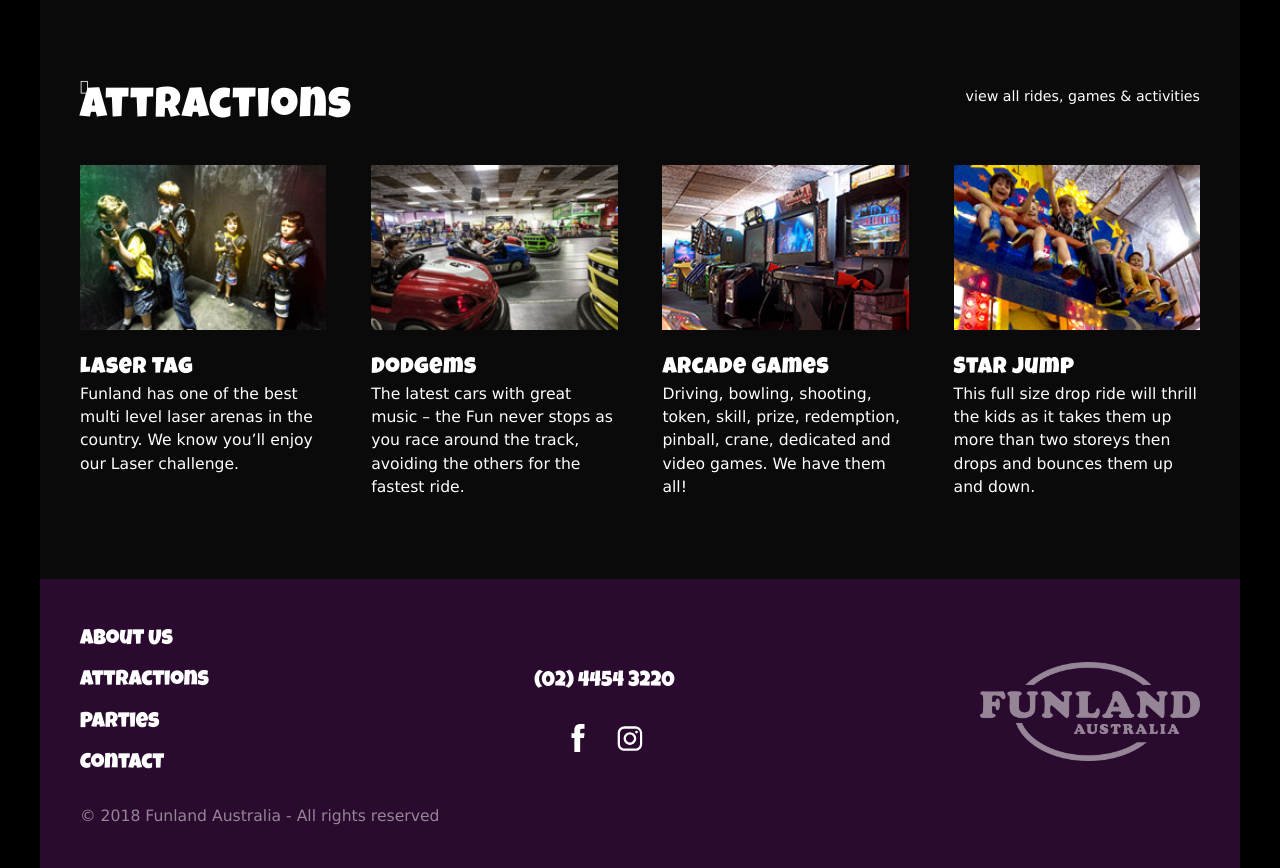
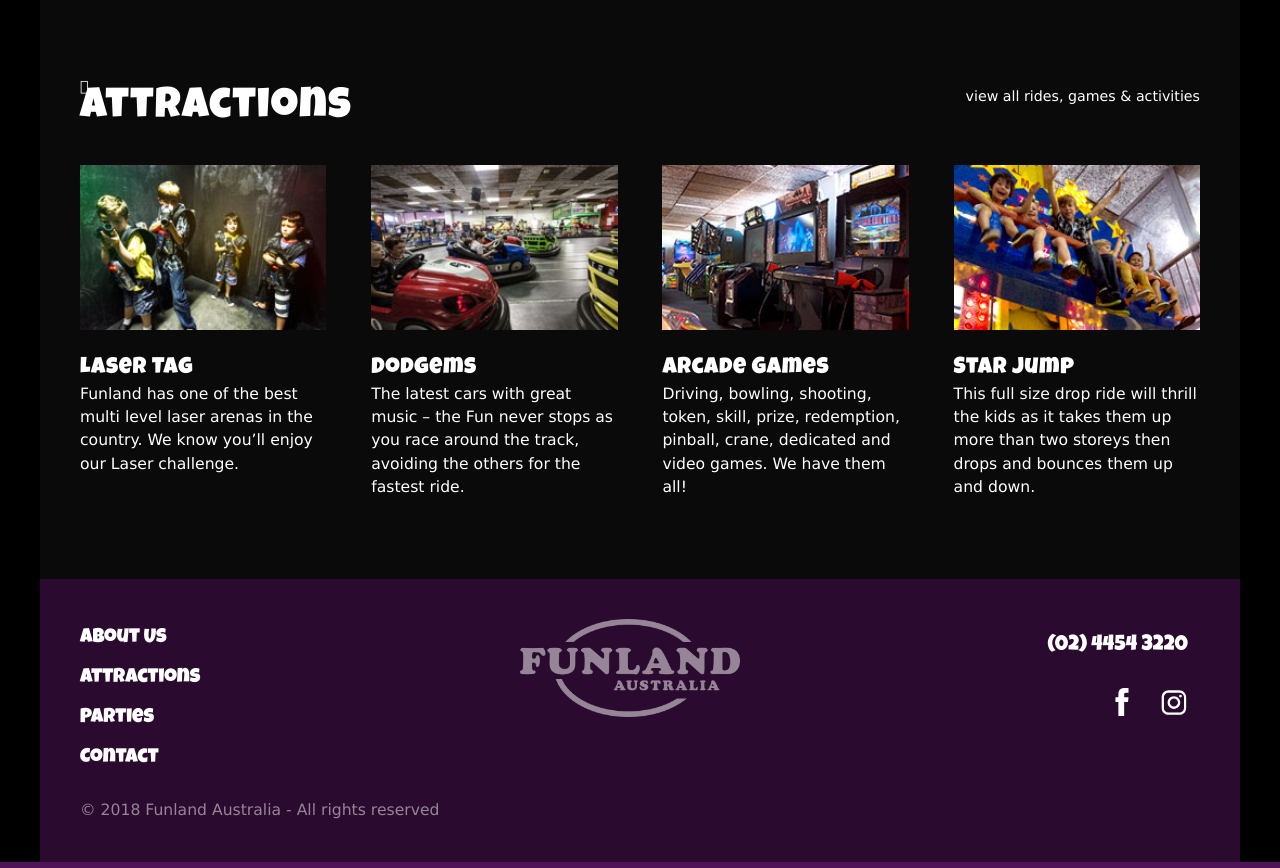
Before and after one commit to angusm73/Funland, a PHP site: page / in a window 1280 px wide. Shown: the part 1781-2649 px from the top of the page. Run offline with PHP 8.4, Linux system fonts and the light colour scheme; data that the repository does not hold is empty; some libraries are stand-ins or nearby versions.

Commit message:
Mobile optimised header + footer

```diff
--- a/src/inc/footer.php
+++ b/src/inc/footer.php
@@ -7,6 +7,11 @@
                 <a href="/parties" id="fPartyLink" title="Info about our parties" <?= ($page_id == 4 ? ' class="active"' : '') ?>><span>Parties</span></a>
                 <a href="/contact" id="fContactLink" title="Get in touch via phone, email or drop into the box" <?= ($page_id == 5 ? ' class="active"' : '') ?>><span>Contact</span></a>
             </nav>
+            <div class="logo">
+                <a href="/">
+                    <img src="/img/funland-logo.png" alt="Funland Australia">
+                </a>
+            </div>
             <div class="social">
                 <a href="tel:0244543220" class="phone" id="fCtaNumber">(02) 4454 3220</a>
                 <a href="https://www.facebook.com/FunlandUlladulla/" target="_blank" title="View Funland Australi on Facebook">
@@ -14,11 +19,6 @@
                 </a>
                 <a href="https://www.instagram.com/ulladullafunland/" target="_blank" title="View Funland Australi on Instagram">
                     <svg version="1.1" xmlns="http://www.w3.org/2000/svg" xmlns:xlink="http://www.w3.org/1999/xlink" x="0px" y="0px" fill="currentColor" viewBox="0 0 56.7 56.7" enable-background="new 0 0 56.7 56.7" xml:space="preserve"><g><path d="M28.2,16.7c-7,0-12.8,5.7-12.8,12.8s5.7,12.8,12.8,12.8S41,36.5,41,29.5S35.2,16.7,28.2,16.7z M28.2,37.7 c-4.5,0-8.2-3.7-8.2-8.2s3.7-8.2,8.2-8.2s8.2,3.7,8.2,8.2S32.7,37.7,28.2,37.7z"></path><circle cx="41.5" cy="16.4" r="2.9"></circle><path d="M49,8.9c-2.6-2.7-6.3-4.1-10.5-4.1H17.9c-8.7,0-14.5,5.8-14.5,14.5v20.5c0,4.3,1.4,8,4.2,10.7c2.7,2.6,6.3,3.9,10.4,3.9 h20.4c4.3,0,7.9-1.4,10.5-3.9c2.7-2.6,4.1-6.3,4.1-10.6V19.3C53,15.1,51.6,11.5,49,8.9z M48.6,39.9c0,3.1-1.1,5.6-2.9,7.3 s-4.3,2.6-7.3,2.6H18c-3,0-5.5-0.9-7.3-2.6C8.9,45.4,8,42.9,8,39.8V19.3c0-3,0.9-5.5,2.7-7.3c1.7-1.7,4.3-2.6,7.3-2.6h20.6 c3,0,5.5,0.9,7.3,2.7c1.7,1.8,2.7,4.3,2.7,7.2V39.9L48.6,39.9z"></path></g></svg>
-                </a>
-            </div>
-            <div class="logo">
-                <a href="/">
-                    <img src="/img/funland-logo.png" alt="Funland Australia">
                 </a>
             </div>
             <p class="copyright">&copy; <?=date('Y')?> Funland Australia - All rights reserved</p>
--- a/src/inc/header.php
+++ b/src/inc/header.php
@@ -80,10 +80,10 @@
                     </a>
                 </div>
                 <nav class="main-nav">
-                    <a href="/about" id="hAboutLink" title="See who we are + what we have to offer"<?= ($page_id == 3 ? ' class="active"' : '') ?>><span>About Us</span></a>
-                    <a href="/attractions" id="hAttractionsLink" title="View our great value rides + attractions"<?= ($page_id == 2 ? ' class="active"' : '') ?>><span>Attractions</span></a>
-                    <a href="/parties" id="hPartyLink" title="Info about our parties" <?= ($page_id == 4 ? ' class="active"' : '') ?>><span>Parties</span></a>
-                    <a href="/contact" id="hContactLink" title="Get in touch via phone, email or drop into the box" <?= ($page_id == 5 ? ' class="active"' : '') ?>><span>Contact</span></a>
+                    <a href="/about" id="hAboutLink" title="See who we are + what we have to offer"<?= ($page_id == 3 ? ' class="active"' : '') ?>>About Us</a>
+                    <a href="/attractions" id="hAttractionsLink" title="View our great value rides + attractions"<?= ($page_id == 2 ? ' class="active"' : '') ?>>Attractions</a>
+                    <a href="/parties" id="hPartyLink" title="Info about our parties" <?= ($page_id == 4 ? ' class="active"' : '') ?>>Parties</a>
+                    <a href="/contact" id="hContactLink" title="Get in touch via phone, email or drop into the box" <?= ($page_id == 5 ? ' class="active"' : '') ?>>Contact</a>
                 </nav>
             </div>
         </header>
--- a/src/scss/_footer.scss
+++ b/src/scss/_footer.scss
@@ -8,7 +8,6 @@
         padding: 40px;
         background: darken($purple, 10%);
         color: $yellow;
-		align-items: center;
 		justify-content: space-between;
 		flex-wrap: wrap;
 	}
@@ -16,7 +15,6 @@
         @extend %transition;
         position: relative;
         display: block;
-		margin: -55px 0;
         min-width: 220px;
         max-width: 220px;
         opacity: 0.5;
@@ -32,13 +30,14 @@
             width: 100%;
             z-index: 1;
         }
-	}
+    }
 	.social {
         display: flex;
-        align-items: center;
-		justify-content: center;
-		flex-wrap: wrap;
-        text-align: center;
+        align-content: flex-start;
+        align-items: flex-start;
+        justify-content: flex-end;
+        text-align: right;
+        flex-wrap: wrap;
         font-family: $heading-font;
         a {
             @extend %transition;
@@ -66,18 +65,17 @@
         display: flex;
 		flex-direction: column;
 		align-items: flex-start;
-		margin-left: -$pad/4;
 		margin-bottom: 20px;
         a {
             @extend %transition;
-			position: relative;
+            position: relative;
             display: inline-block;
             color: #FFF;
             padding: $pad/8 $pad/4;
             text-decoration: none;
             text-align: center;
             font-family: $heading-font;
-            font-size: 1.5em;
+            font-size: 1.4em;
             outline: none;
             &:hover, &:focus {
                 transform: scale(1.08);
@@ -108,11 +106,23 @@
     }
 }
 
+@media (min-width: 721px) {
+    .footer {
+        .social, .footer-nav {
+            width: 25%;
+        }
+        .footer-nav {
+            margin-left: -$pad/4;
+        }
+    }
+}
+
 @media (max-width: 720px) {
     .footer {
         text-align: center;
         footer {
             flex-direction: column;
+            padding: $mobile-pad/2 15px;
         }
         .logo {
             margin: 0 auto $mobile-pad/2;
@@ -128,7 +138,8 @@
         }
         .social {
             margin-bottom: $mobile-pad/2;
-            order: 1;
+            text-align: center;
+            justify-content: center;
             a {
                 padding-top: 5px;
                 padding-bottom: 5px;
--- a/src/scss/_header.scss
+++ b/src/scss/_header.scss
@@ -157,7 +157,7 @@
 	.header {
 		header {
 			flex-direction: column;
-			padding-bottom: 30px;
+			padding: $mobile-pad/2 15px;
 		}
 		.logo {
             min-width: 0;
@@ -180,11 +180,17 @@
 				margin: 0 15px;
 			}
         }
-        .social {
+        .social, .main-nav {
             justify-content: center;
-            .btn {
-                display: none;
-            }
+        }
+        .social .btn {
+            display: none;
         }
     }
 }
+
+@media (max-width: 450px) {
+    .header .social .phone {
+        display: none;
+    }
+}
```
Also changed, not shown: src/css/main.css.
